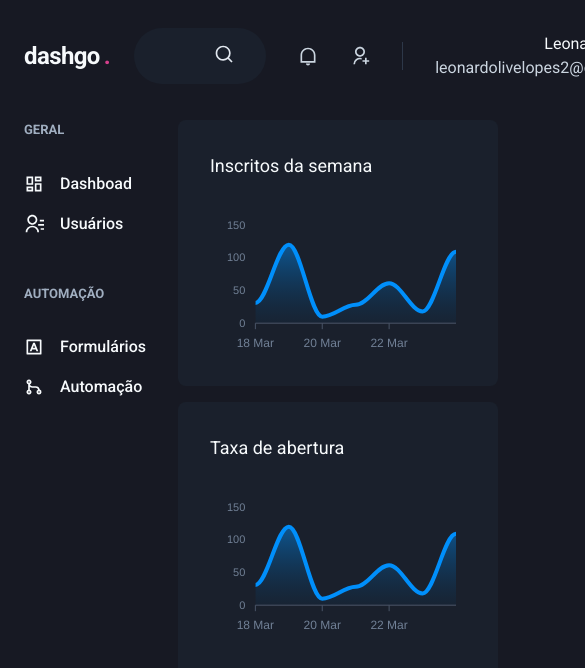
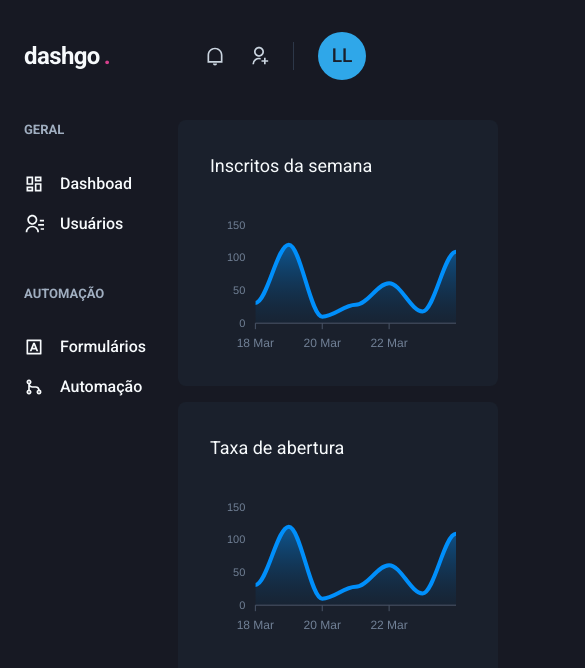
Before and after one commit to leolive1506/dashgo, a Next.js app: page /dashboard in a window 390 px wide. Shown: the top 668 px of the page, 585 px wide, since content can reach past the window. Built offline with nearby package versions, Linux system fonts and the light colour scheme.

Commit message:
header responsivo

```diff
--- a/src/components/Header/NotificationsNav.tsx
+++ b/src/components/Header/NotificationsNav.tsx
@@ -5,9 +5,9 @@ export function NotificationsNav() {
   return (
     <HStack
       // HStack deixa em row
-      spacing="8"
-      mx="8"
-      pr="8"
+      spacing={["6", "8"]}
+      mx={["6", "8"]}
+      pr={["6", "8"]}
       py="1"
       color="gray.300"
       borderRightWidth={1}
--- a/src/components/Header/Profile.tsx
+++ b/src/components/Header/Profile.tsx
@@ -1,15 +1,21 @@
 import { Avatar, Box, Flex, Text } from "@chakra-ui/react";
 
-export function Profile() {
+interface ProfileProps {
+  showProfileData?: boolean
+}
+
+export function Profile({ showProfileData }: ProfileProps) {
   return (
     <Flex
       align="center"
     >
       {/* box -> div sem estilização */}
-      <Box mr="4" textAlign="right">
-        <Text>Leonardo Lopes</Text>
-        <Text color="gray.300">leonardolivelopes2@gmail.com</Text>
-      </Box>
+      { showProfileData && (
+        <Box mr="4" textAlign="right">
+          <Text>Leonardo Lopes</Text>
+          <Text color="gray.300">leonardolivelopes2@gmail.com</Text>
+        </Box>
+      )}
 
       {/* avatar do chakra ui, quando não tem src pega name como referencia, quando tem ele carrega a foto */}
       <Avatar size="md" name="Leonardo Lopes" />
--- a/src/components/Header/index.tsx
+++ b/src/components/Header/index.tsx
@@ -1,9 +1,14 @@
-import { Flex } from '@chakra-ui/react'
+import { Flex, useBreakpointValue } from '@chakra-ui/react'
 import { Logo } from './Logo'
 import { NotificationsNav } from './NotificationsNav'
 import { Profile } from './Profile'
 import { SearchBox } from './SearchBox'
+
 function Header() {
+  const isWideVersion = useBreakpointValue({
+    base: false,
+    lg: true
+  })
   return (
     <Flex
       w="100%"
@@ -17,15 +22,15 @@ function Header() {
       {/* por padrão todo text é um <p> */}
       <Logo />
 
-      <SearchBox />
+      { isWideVersion && <SearchBox /> }
 
       <Flex
         align="center"
         ml="auto"
       >
         <NotificationsNav />
-        <Profile />
 
+        <Profile showProfileData={isWideVersion} />
       </Flex>
     </Flex>
   )
```
